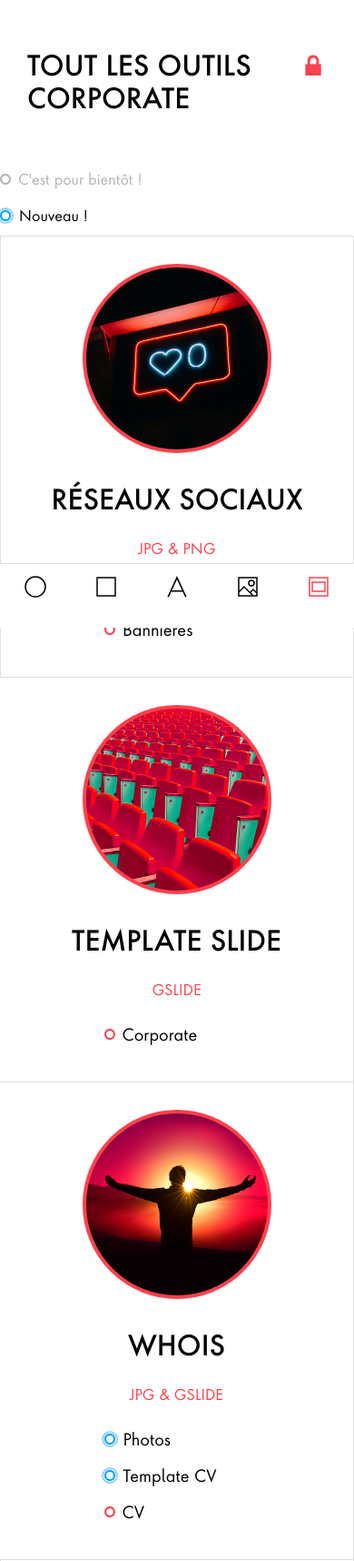
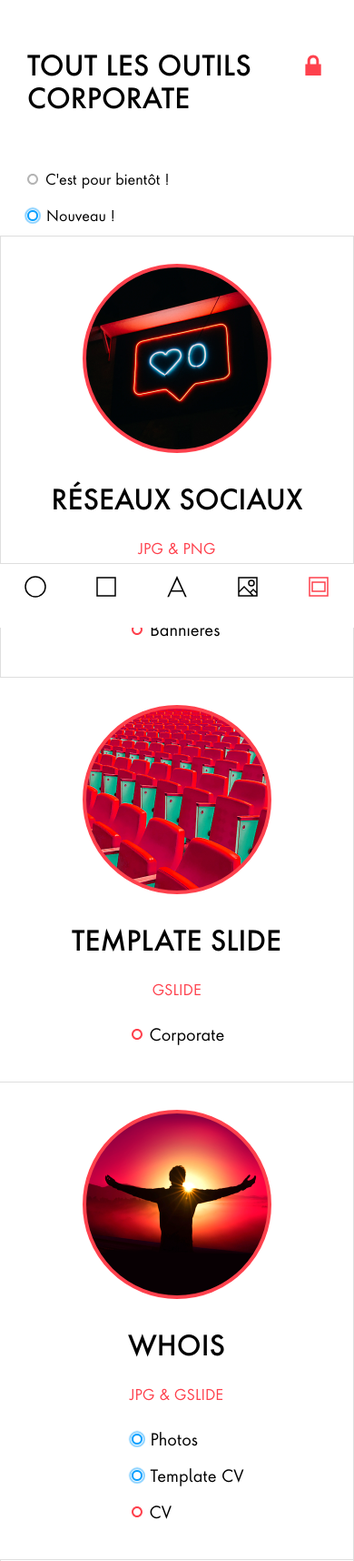
Before and after one commit to publicissapient-france/brand-website, a PHP site: page /corporate.php in a window 390 px wide. Shown: the part 154-1870 px from the top of the page at 91% size. Run offline with PHP 8.4, Linux system fonts and the light colour scheme.

Commit message:
modified css

```diff
--- a/styles/corporate.css
+++ b/styles/corporate.css
@@ -96,7 +96,6 @@
 h2 {
     text-transform: uppercase;
     padding: 30px 0px 20px 0px;
-    text-align: left;
 }
 
 h3 {
@@ -121,7 +120,7 @@ h3 {
 }
 
 ul {
-    margin: 0 auto;
+    margin-left: 30px;
 }
 
 li a:link, li a:visited {
@@ -193,6 +192,10 @@ li a:hover {
         padding-bottom: 20px;
     }
 
+    ul {
+        margin-left: 30px;
+    }
+
     .fonts-title {
         padding: 30px 30px 10px 30px;
     }
--- a/styles/global.css
+++ b/styles/global.css
@@ -135,7 +135,7 @@ circle {
 
 li.grey {
   font-family: FuturaNext, sans-serif;
-  color: var(--dark-grey);
+
   font-weight: 400;
   font-size: 16px;
   line-height: 40px;
```
